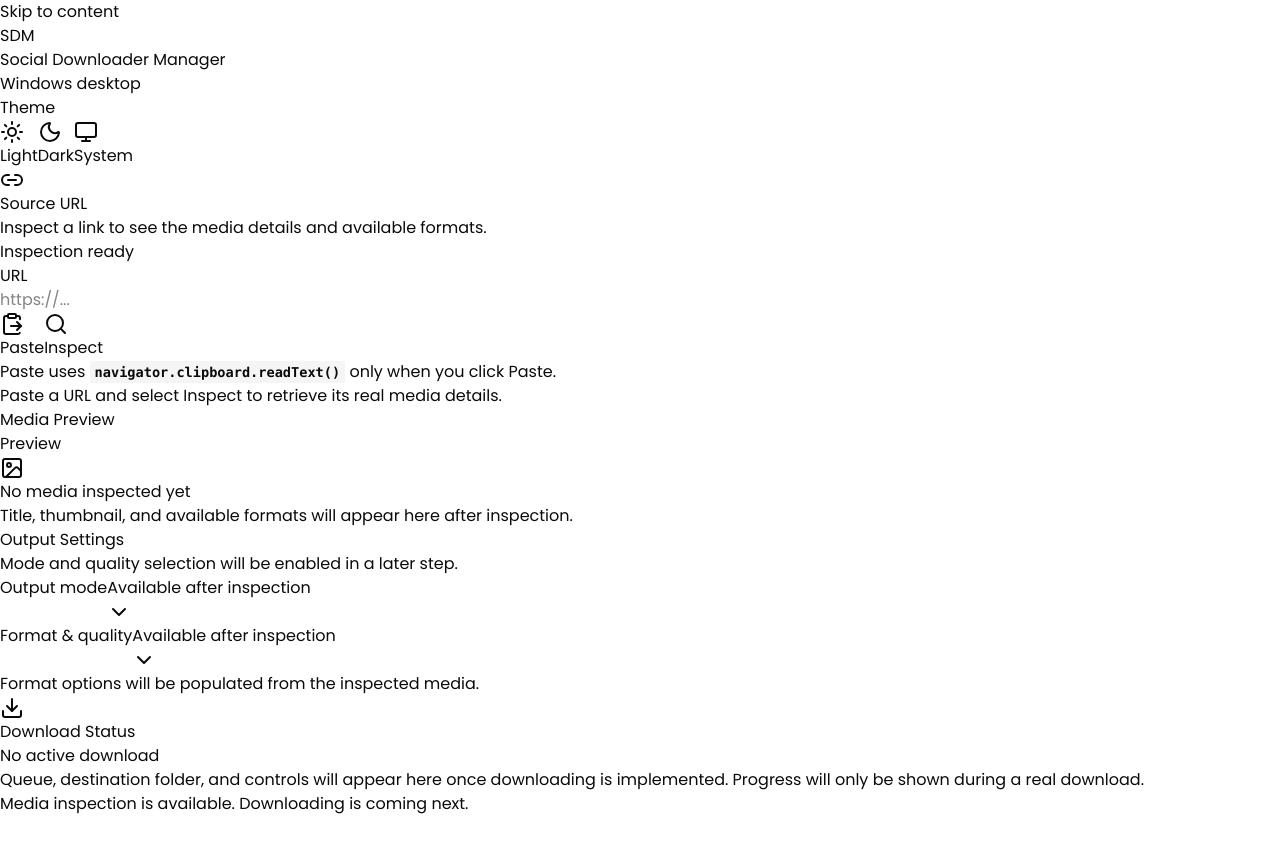
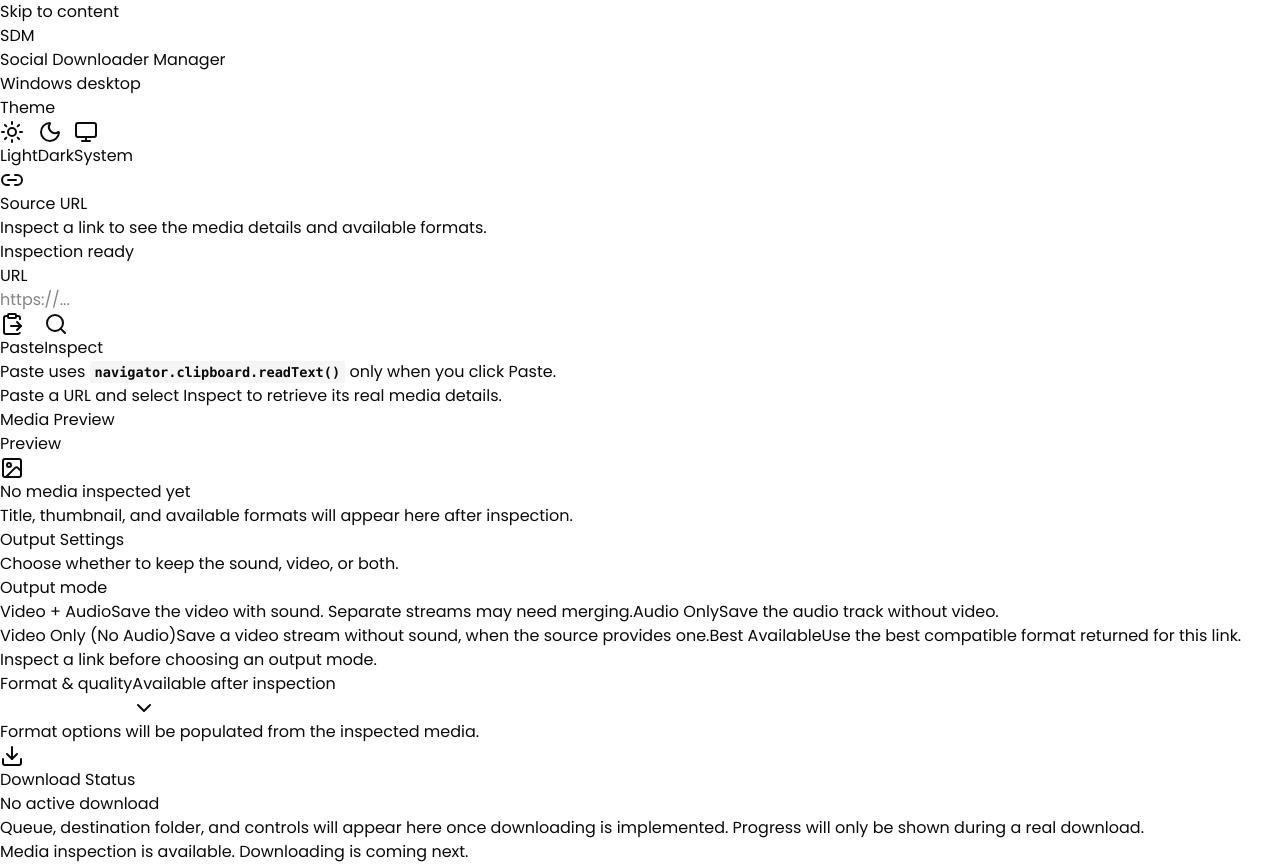
Before and after one commit to JawadSher/Social-Downloader-Manager-SDM-, a React (Vite) app in the folder src/renderer/: page / in a window 1280 px wide. Before the commit the page ends 816 px from the top, so only its background shows below. Built offline with nearby package versions, Linux system fonts and the light colour scheme.

Commit message:
feat: implement output mode selection with descriptions in the app

```diff
--- a/src/renderer/src/App.tsx
+++ b/src/renderer/src/App.tsx
@@ -1,5 +1,5 @@
 import { useEffect, useRef, useState, type JSX } from 'react'
-import type { MediaFormat, MediaInfo } from '../../shared/contracts'
+import type { MediaFormat, MediaInfo, OutputMode } from '../../shared/contracts'
 import { Button } from '@/components/ui/button'
 import {
   Card,
@@ -31,6 +31,33 @@
 } from 'lucide-react'
 
 type Theme = 'light' | 'dark' | 'system'
+
+const OUTPUT_MODE_OPTIONS: {
+  value: OutputMode
+  label: string
+  description: string
+}[] = [
+  {
+    value: 'video-audio',
+    label: 'Video + Audio',
+    description: 'Save the video with sound. Separate streams may need merging.'
+  },
+  {
+    value: 'audio-only',
+    label: 'Audio Only',
+    description: 'Save the audio track without video.'
+  },
+  {
+    value: 'video-only',
+    label: 'Video Only (No Audio)',
+    description: 'Save a video stream without sound, when the source provides one.'
+  },
+  {
+    value: 'best-available',
+    label: 'Best Available',
+    description: 'Use the best compatible format returned for this link.'
+  }
+]
 
 const THEME_OPTIONS: { value: Theme; label: string; icon: typeof Sun }[] = [
   { value: 'light', label: 'Light', icon: Sun },
@@ -109,6 +136,7 @@
   const [url, setUrl] = useState('')
   const [clipboardMessage, setClipboardMessage] = useState('')
   const [mediaInfo, setMediaInfo] = useState<MediaInfo | null>(null)
+  const [outputMode, setOutputMode] = useState<OutputMode>('best-available')
   const [inspectionError, setInspectionError] = useState<string | null>(null)
   const [inspectionMessage, setInspectionMessage] = useState('')
   const [isInspecting, setIsInspecting] = useState(false)
@@ -157,6 +185,7 @@
     activeRequestId.current = requestId
     setIsInspecting(true)
     setMediaInfo(null)
+    setOutputMode('best-available')
     setInspectionError(null)
     setInspectionMessage('')
 
@@ -650,25 +679,49 @@
                   Output Settings
                 </CardTitle>
                 <CardDescription className="text-xs">
-                  Mode and quality selection will be enabled in a later step.
+                  Choose whether to keep the sound, video, or both.
                 </CardDescription>
               </CardHeader>
               <Separator className="bg-[var(--color-border-subtle)]" />
               <CardContent className="space-y-5 p-5">
                 <div className="space-y-2">
-                  <label className="text-xs font-semibold uppercase tracking-widest text-[var(--color-text-subtle)]">
+                  <p className="text-xs font-semibold uppercase tracking-widest text-[var(--color-text-subtle)]">
                     Output mode
-                  </label>
-                  <Select disabled>
-                    <SelectTrigger className="h-11 border-[var(--color-border-subtle)] bg-[var(--color-background-soft)] text-[var(--color-text-subtle)]">
-                      <SelectValue placeholder="Available after inspection" />
-                    </SelectTrigger>
-                    <SelectContent>
-                      <SelectItem value="placeholder">
-                        Available after inspection
-                      </SelectItem>
-                    </SelectContent>
-                  </Select>
+                  </p>
+                  <div role="group" aria-label="Output mode" className="grid gap-2">
+                    {OUTPUT_MODE_OPTIONS.map((option) => {
+                      const isSelected = outputMode === option.value
+                      return (
+                        <Button
+                          key={option.value}
+                          type="button"
+                          variant="outline"
+                          aria-pressed={isSelected}
+                          disabled={!mediaInfo}
+                          onClick={() => setOutputMode(option.value)}
+                          className={`h-auto min-h-14 justify-start whitespace-normal border px-3 py-2 text-left ${
+                            isSelected
+                              ? 'border-[var(--color-focus)] bg-[var(--color-background-soft)]'
+                              : 'border-[var(--color-border-subtle)] bg-[var(--color-surface)]'
+                          }`}
+                        >
+                          <span className="flex flex-col items-start gap-0.5">
+                            <span className="text-xs font-semibold text-[var(--color-text)]">
+                              {option.label}
+                            </span>
+                            <span className="text-[11px] font-normal leading-relaxed text-[var(--color-text-muted)]">
+                              {option.description}
+                            </span>
+                          </span>
+                        </Button>
+                      )
+                    })}
+                  </div>
+                  <p className="text-xs leading-relaxed text-[var(--color-text-subtle)]">
+                    {mediaInfo
+                      ? 'Mode selection is ready. Format and quality choices come next; nothing downloads yet.'
+                      : 'Inspect a link before choosing an output mode.'}
+                  </p>
                 </div>
 
                 <div className="space-y-2">
```
Also changed, not shown: 1 other file (tests, documents, lock files or other folders).
